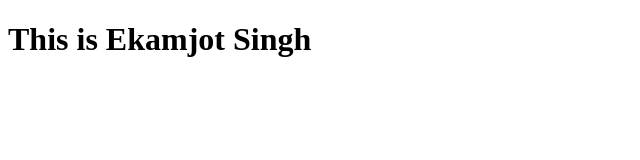
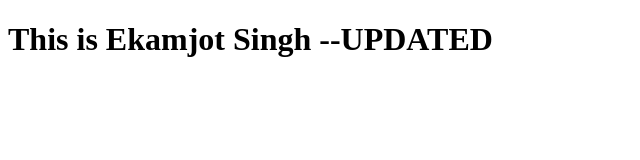
Before and after one commit to EkamBhullar/NewRepo, a website: page public/index.html in a window 1280 px wide. Shown: the whole page, without its empty margins (0-640 px from the left). Drawn offline with Linux system fonts and the light colour scheme.

Commit message:
Update index.html

```diff
--- a/public/index.html
+++ b/public/index.html
@@ -7,7 +7,7 @@
 </head>
 <body>
   <h1>
-    This is Ekamjot Singh
+    This is Ekamjot Singh --UPDATED
   </h1>
 </body>
 </html>
```
